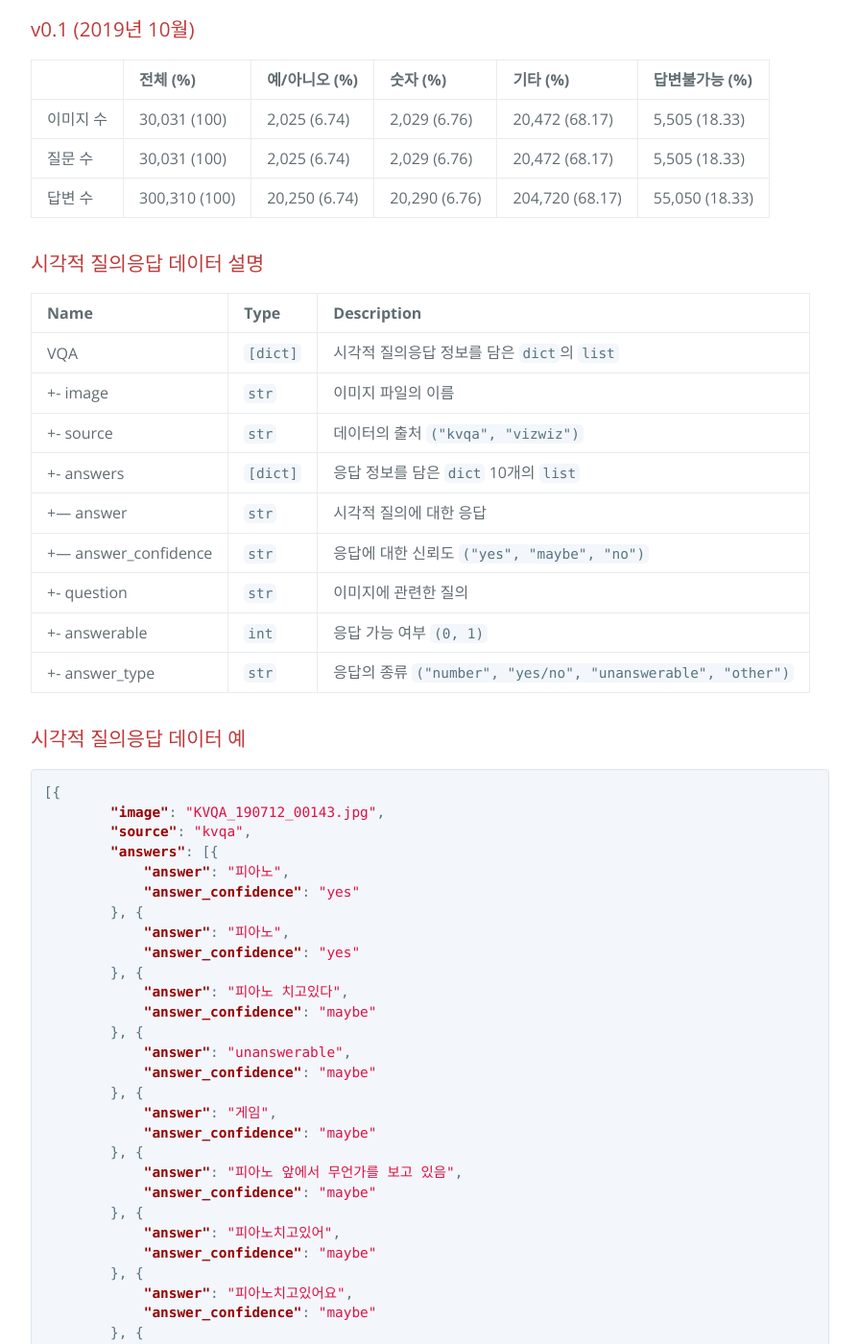
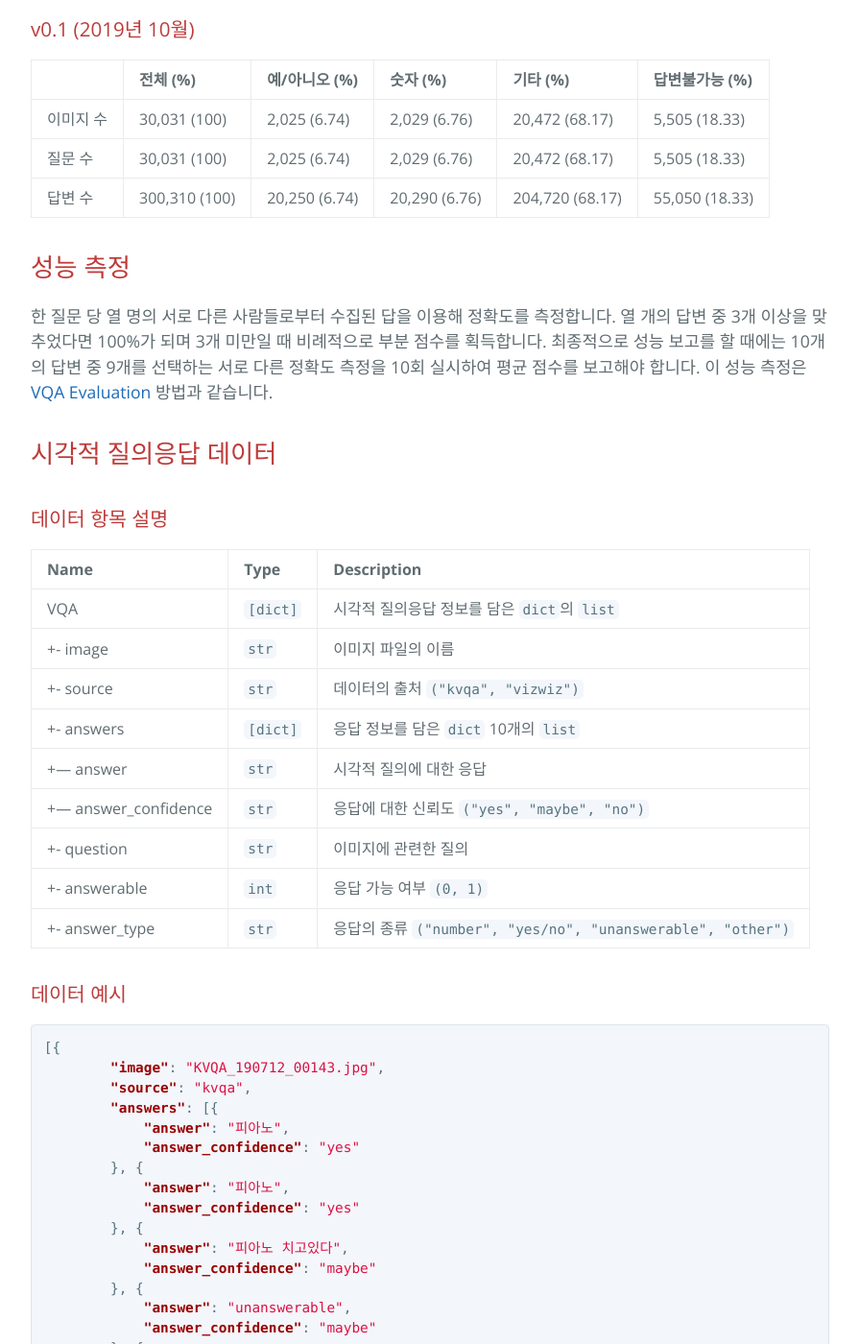
Before and after one commit to SKTBrain/KVQA, a Jekyll site: the page built from docs/index.md, in a window 1280 px wide and 1400 px high, scrolled down 1636 px. Shown: the whole window at 96% size, without its empty margins (192-1087 px from the left). Built offline with Jekyll 4.4.1, drawn with Linux system fonts in a browser that asks for light colours.

Commit message:
Update evaluation

````diff
--- a/docs/index.md
+++ b/docs/index.md
@@ -32,7 +32,13 @@ KVQA 데이터셋은 T-Brain이 진행하는 사회적 가치 추구를 위한
 | 질문 수     | 30,031 (100) | 2,025 (6.74) | 2,029 (6.76) | 20,472 (68.17) | 5,505 (18.33) |
 | 답변 수     | 300,310 (100)| 20,250 (6.74)| 20,290 (6.76)| 204,720 (68.17)| 55,050 (18.33)|
 
-### 시각적 질의응답 데이터 설명
+## 성능 측정
+
+한 질문 당 열 명의 서로 다른 사람들로부터 수집된 답을 이용해 정확도를 측정합니다. 열 개의 답변 중 3개 이상을 맞추었다면 100%가 되며 3개 미만일 때 비례적으로 부분 점수를 획득합니다. 최종적으로 성능 보고를 할 때에는 10개의 답변 중 9개를 선택하는 서로 다른 정확도 측정을 10회 실시하여 평균 점수를 보고해야 합니다. 이 성능 측정은 [VQA Evaluation](https://visualqa.org/evaluation.html) 방법과 같습니다.
+
+## 시각적 질의응답 데이터
+
+### 데이터 항목 설명
 
 | Name                             | Type     | Description                                              |
 |:---------------------------------|:---------|:---------------------------------------------------------|
@@ -46,7 +52,7 @@ KVQA 데이터셋은 T-Brain이 진행하는 사회적 가치 추구를 위한
 | +- answerable                    | `int`    | 응답 가능 여부 `(0, 1)`                                       |
 | +- answer_type                   | `str`    | 응답의 종류 `("number", "yes/no", "unanswerable", "other")`   |
 
-### 시각적 질의응답 데이터 예
+### 데이터 예시
 
 ```json
 [{
````
